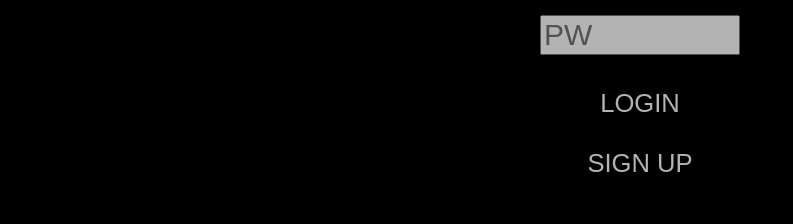
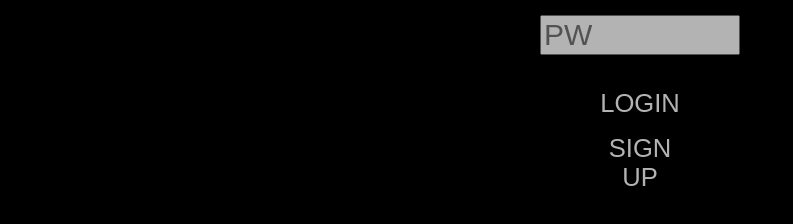
Before and after one commit to angrymusic/Capston_FE, a website built with webpack: page src/index.html in a window 1280 px wide. Shown: the part 356-580 px from the top of the page, without its empty margins (0-793 px from the left). Built offline with nearby package versions, Linux system fonts and the light colour scheme; files whose address does not match are found by name.

Commit message:
도움말 버튼 크기 수정

```diff
--- a/src/main.css
+++ b/src/main.css
@@ -7,16 +7,16 @@ body {
     left: 0;
     top: 0;
 }
-#signup-page{
+#signup-page {
     display: none;
 }
 #login-page {
     display: flex;
 }
-#list-page{
+#list-page {
     display: none;
 }
-.page{
+.page {
     z-index: 10;
     position: absolute;
     left: 0;
@@ -30,7 +30,7 @@ body {
     flex-direction: column;
     color: white;
 }
-.list{
+.list {
     font-size: 20px;
 }
 #menu-image {
@@ -52,7 +52,7 @@ body {
     color: #fff;
 }
 button {
-    width: 20vw;
+    width: 16vw;
     background: black;
     color: #fff;
     border: none;
--- a/src/main.js
+++ b/src/main.js
@@ -44,6 +44,7 @@ function main() {
     //로그인 확인
     window.onload = () => {
         if (login == true) {
+            alert("※ 조작법\nw : 앞으로\na : 왼쪽으로\ns : 뒤로\nd :오른쪽으로\nm : 위로\nn : 아래로");
             menuToggle = false;
             loginPage.style.display = "none";
         }
```
